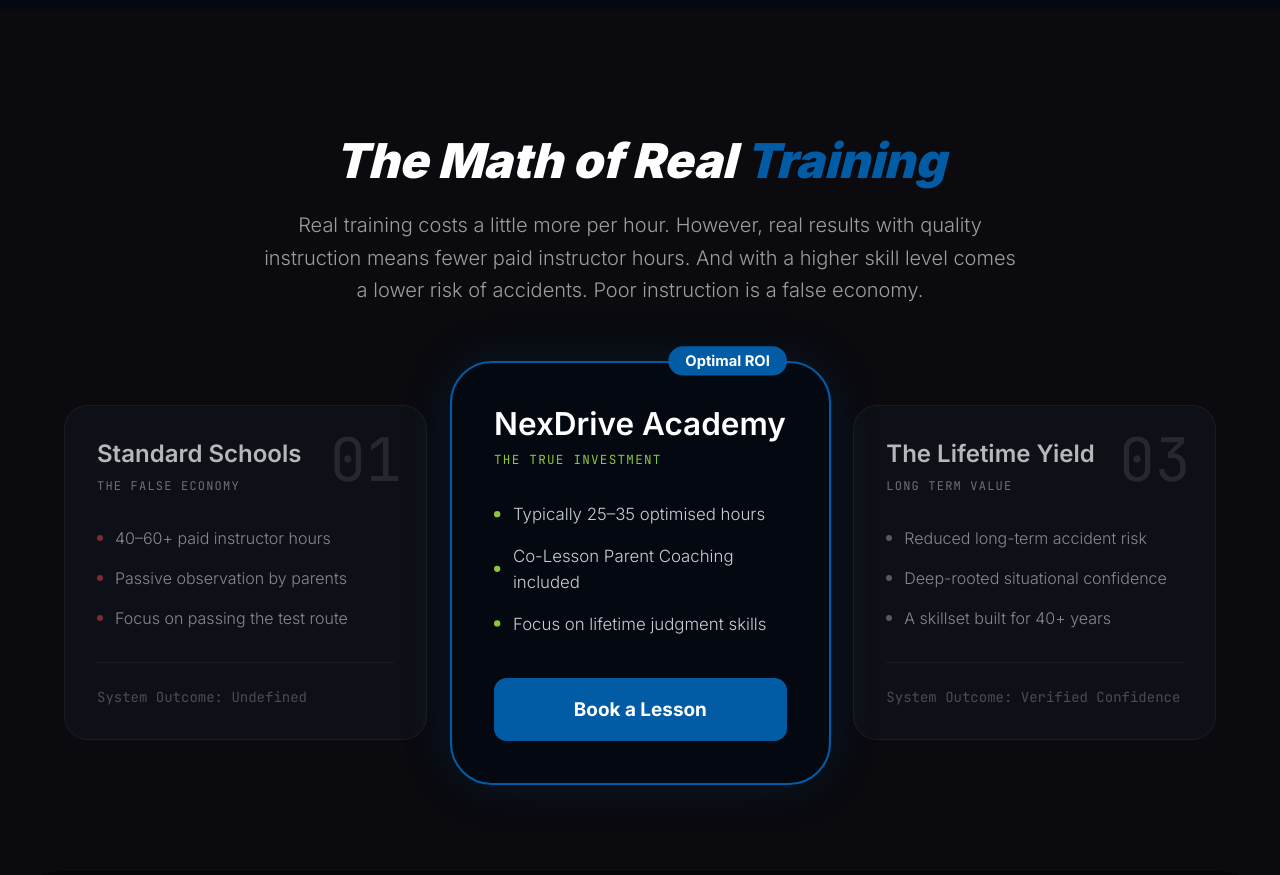
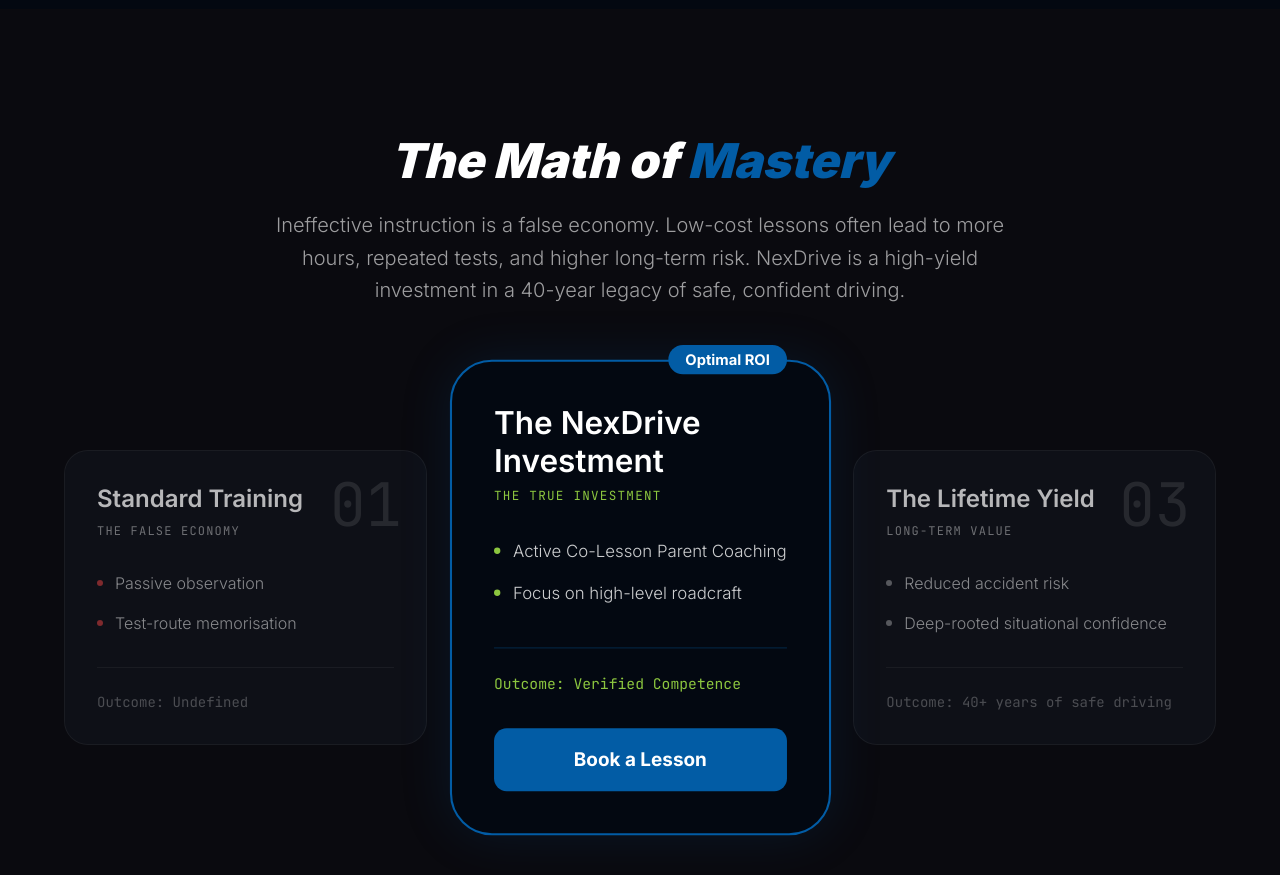
Before and after one commit to Bobby2067/NexDrive, a Next.js app in the folder nexdrive-platform/: page / in a window 1280 px wide. Shown: the part 4420-5295 px from the top of the page. Built offline with nearby package versions, Linux system fonts and the light colour scheme.

Commit message:
copy: update CTA with Math of Mastery copy

```diff
--- a/nexdrive-platform/src/components/landing/CTA.tsx
+++ b/nexdrive-platform/src/components/landing/CTA.tsx
@@ -3,22 +3,27 @@
     <section id="investment" className="relative py-32 px-6 md:px-16 bg-[#0a0a0f] text-center">
       <div className="max-w-3xl mx-auto mb-16">
         <h2 className="font-heading font-black italic text-4xl md:text-5xl text-white mb-6">
-          The Math of Real <span className="text-blue">Training</span>
+          The Math of <span className="text-blue">Mastery</span>
         </h2>
         <p className="font-light text-xl text-white/60 leading-relaxed">
-          Real training costs a little more per hour. However, real results with quality instruction means fewer paid instructor hours.
-          And with a higher skill level comes a lower risk of accidents. Poor instruction is a false economy.
+          Ineffective instruction is a false economy. Low-cost lessons often lead to more hours,
+          repeated tests, and higher long-term risk. NexDrive is a high-yield investment in a
+          40-year legacy of safe, confident driving.
         </p>
       </div>
 
       <div className="grid grid-cols-1 md:grid-cols-2 lg:grid-cols-3 gap-8 max-w-6xl mx-auto items-center">
-        {/* Standard */}
+
+        {/* Standard Training */}
         <div className="bg-slate/20 border border-white/5 rounded-3xl p-8 text-left text-white/50 relative">
           <div className="absolute top-0 right-0 p-6 opacity-20 text-data text-6xl">01</div>
-          <h3 className="font-heading font-semibold text-2xl mb-2 text-white/70">Standard Schools</h3>
+          <h3 className="font-heading font-semibold text-2xl mb-2 text-white/70">Standard Training</h3>
           <p className="text-data text-xs uppercase tracking-widest mb-8 text-white/40">The False Economy</p>
           <ul className="space-y-4 font-light mb-8">
-            {['40–60+ paid instructor hours', 'Passive observation by parents', 'Focus on passing the test route'].map((item) => (
+            {[
+              'Passive observation',
+              'Test-route memorisation',
+            ].map((item) => (
               <li key={item} className="flex items-center gap-3">
                 <div className="w-1.5 h-1.5 rounded-full bg-red-500/50 shrink-0" />
                 <span>{item}</span>
@@ -26,7 +31,7 @@
             ))}
           </ul>
           <div className="pt-6 border-t border-white/10 text-data opacity-50 text-sm">
-            System Outcome: Undefined
+            Outcome: Undefined
           </div>
         </div>
 
@@ -35,28 +40,40 @@
           <div className="absolute -top-4 right-10 bg-blue text-white px-4 py-1 rounded-full font-heading font-bold text-sm">
             Optimal ROI
           </div>
-          <h3 className="font-heading font-semibold text-3xl mb-2 text-white">NexDrive Academy</h3>
+          <h3 className="font-heading font-semibold text-3xl mb-2 text-white">The NexDrive Investment</h3>
           <p className="text-data text-xs uppercase tracking-widest mb-8 text-accent">The True Investment</p>
           <ul className="space-y-4 font-light text-white/80 mb-10">
-            {['Typically 25–35 optimised hours', 'Co-Lesson Parent Coaching included', 'Focus on lifetime judgment skills'].map((item) => (
+            {[
+              'Active Co-Lesson Parent Coaching',
+              'Focus on high-level roadcraft',
+            ].map((item) => (
               <li key={item} className="flex items-center gap-3">
                 <div className="w-1.5 h-1.5 rounded-full bg-accent shrink-0" />
                 <span>{item}</span>
               </li>
             ))}
           </ul>
-          <a href="mailto:rob@nexdriveacademy.com.au" className="btn-magnetic w-full bg-blue text-white py-4 rounded-xl font-heading font-bold text-lg hover:shadow-[0_0_20px_rgba(2,92,165,0.3)] flex items-center justify-center">
+          <div className="pt-6 border-t border-blue/30 text-data text-accent text-sm mb-8">
+            Outcome: Verified Competence
+          </div>
+          <a
+            href="mailto:rob@nexdriveacademy.com.au"
+            className="btn-magnetic w-full bg-blue text-white py-4 rounded-xl font-heading font-bold text-lg hover:shadow-[0_0_20px_rgba(2,92,165,0.3)] flex items-center justify-center"
+          >
             Book a Lesson
           </a>
         </div>
 
-        {/* Lifetime value */}
+        {/* Lifetime Yield */}
         <div className="bg-slate/20 border border-white/5 rounded-3xl p-8 text-left text-white/50 relative">
           <div className="absolute top-0 right-0 p-6 opacity-20 text-data text-6xl">03</div>
           <h3 className="font-heading font-semibold text-2xl mb-2 text-white/70">The Lifetime Yield</h3>
-          <p className="text-data text-xs uppercase tracking-widest mb-8 text-white/40">Long Term Value</p>
+          <p className="text-data text-xs uppercase tracking-widest mb-8 text-white/40">Long-Term Value</p>
           <ul className="space-y-4 font-light mb-8">
-            {['Reduced long-term accident risk', 'Deep-rooted situational confidence', 'A skillset built for 40+ years'].map((item) => (
+            {[
+              'Reduced accident risk',
+              'Deep-rooted situational confidence',
+            ].map((item) => (
               <li key={item} className="flex items-center gap-3">
                 <div className="w-1.5 h-1.5 rounded-full bg-white/30 shrink-0" />
                 <span>{item}</span>
@@ -64,9 +81,10 @@
             ))}
           </ul>
           <div className="pt-6 border-t border-white/10 text-data opacity-50 text-sm">
-            System Outcome: Verified Confidence
+            Outcome: 40+ years of safe driving
           </div>
         </div>
+
       </div>
     </section>
   );
```
